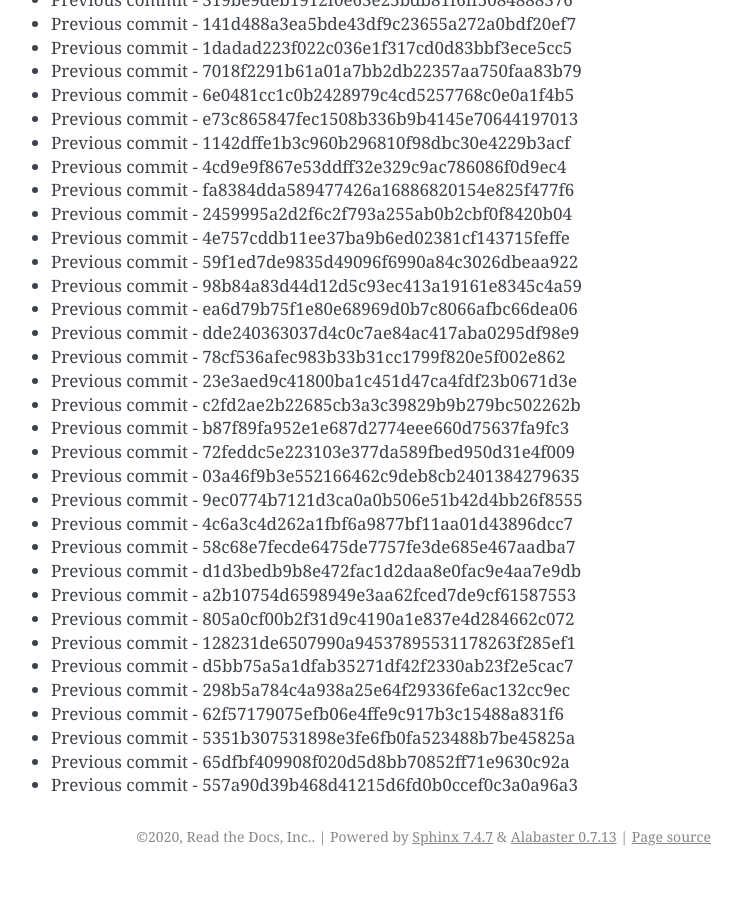
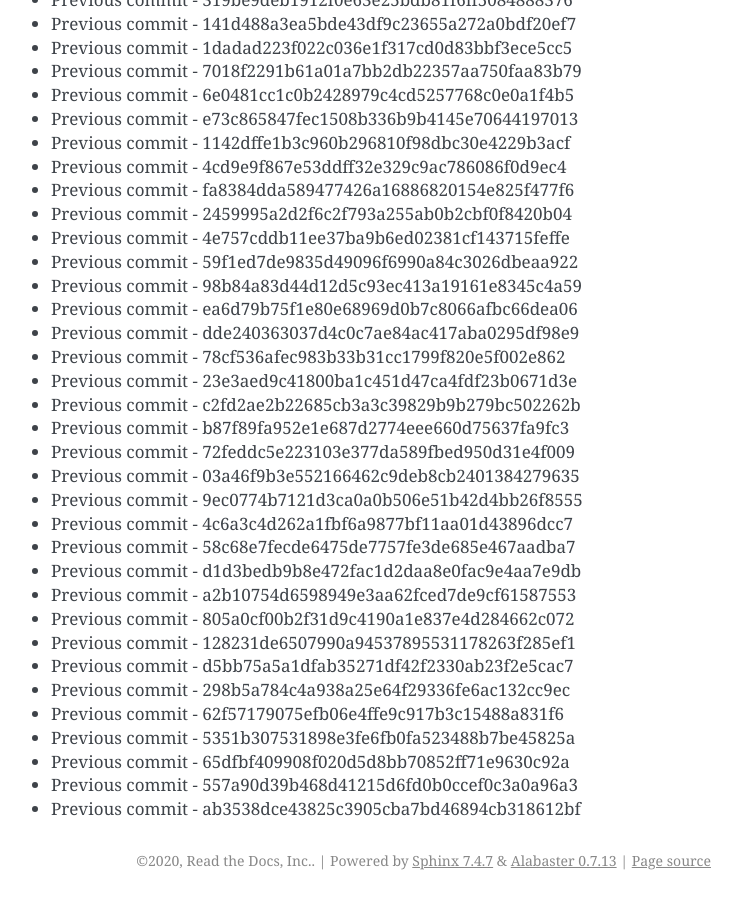
Before and after one commit to readthedocs/rtd-git-stresstest, a Sphinx documentation site: the page built from docs/updates.rst, in a window 1280 px wide and 900 px high, scrolled down 51200 px. Shown: the whole window, without its empty margins (399-1141 px from the left). Built offline with Sphinx 7.4.7, drawn with Linux system fonts in a browser that asks for light colours; before the commit the page ends 52076 px from its top, so only the background shows below that.

Commit message:
Generating commit from previous: ab3538dce43825c3905cba7bd46894cb318612bf

```diff
--- a/docs/updates.rst
+++ b/docs/updates.rst
@@ -2183,3 +2183,4 @@ It can be tested for any performance characteristics.
 * Previous commit - 5351b307531898e3fe6fb0fa523488b7be45825a
 * Previous commit - 65dfbf409908f020d5d8bb70852ff71e9630c92a
 * Previous commit - 557a90d39b468d41215d6fd0b0ccef0c3a0a96a3
+* Previous commit - ab3538dce43825c3905cba7bd46894cb318612bf
```
